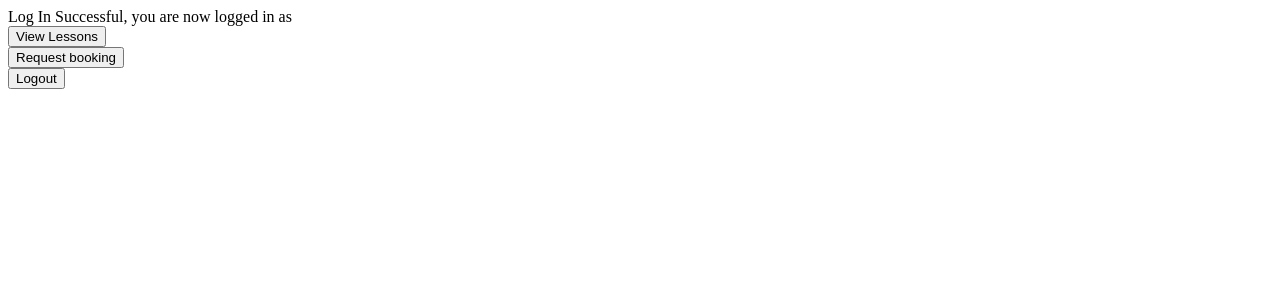
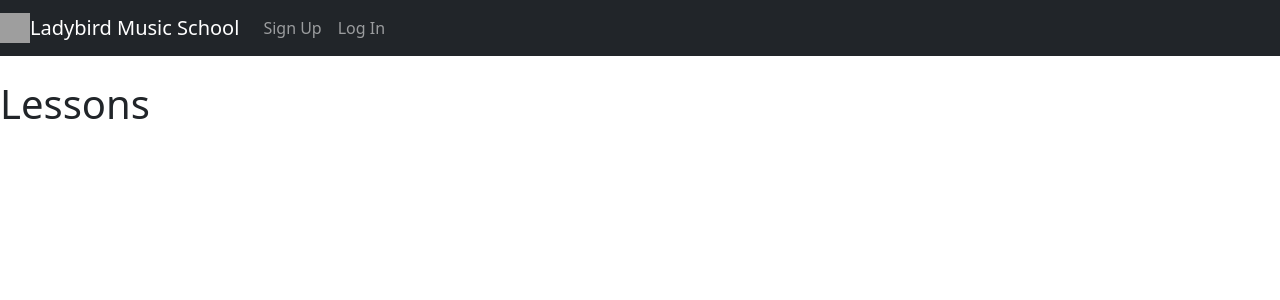
Before and after one commit to Lutitious/SEG-small-project, a Django app: page /logged_in/ in a window 1280 px wide. Shown: the top 300 px of the page. Run offline with Django 4.2, Linux system fonts and the light colour scheme; data that the repository does not hold is empty; grey boxes are pictures that could not be loaded.

Commit message:
Feat: Add a header

```diff
--- a/lessons/templates/logged_in.html
+++ b/lessons/templates/logged_in.html
@@ -1,30 +1,21 @@
 <!DOCTYPE html>
 <html lang="en">
 <head>
-    <meta charset="UTF-8">
+    <!-- Required meta tags -->
+    <meta charset="utf-8">
+    <meta name="viewport" content="width=device-width, initial-scale=1, shrink-to-fit=no">
+
+    <!-- Bootstrap CSS -->
+    <link href="https://cdn.jsdelivr.net/npm/bootstrap@5.2.3/dist/css/bootstrap.min.css" rel="stylesheet" integrity="sha384-rbsA2VBKQhggwzxH7pPCaAqO46MgnOM80zW1RWuH61DGLwZJEdK2Kadq2F9CUG65" crossorigin="anonymous">
+
     <title>Logged In</title>
 </head>
 <body>
-<!--Specify which user is logged in from the django project-->
-    Log In Successful, you are now logged in as {{ user.username }}
 
 <!--Output the lesson list-->
     <br>
-    <button id="view_lessons">View Lessons</button>
-    <button id="hide_lessons" style="display: none">Hide Lessons</button>
-    <script>
-        document.getElementById("view_lessons").onclick = function() {
-            document.getElementById("lessons").style.display = "block";
-            document.getElementById("view_lessons").style.display = "none";
-            document.getElementById("hide_lessons").style.display = "block";
-        };
-        document.getElementById("hide_lessons").onclick = function() {
-            document.getElementById("lessons").style.display = "none";
-            document.getElementById("view_lessons").style.display = "block";
-            document.getElementById("hide_lessons").style.display = "none";
-        };
-    </script>
-    <div id="lessons" style="display: none">
+
+    <div id="lessons" class="field-list">
         <h1>Lessons</h1>
         <ul>
             {% for lesson in lesson_list %}
@@ -32,15 +23,5 @@
             {% endfor %}
         </ul>
     </div>
-<!--Add a button to make a booking request-->
-    <form action = "{% url 'request_booking' %}" method="post">
-        {% csrf_token %}
-        <input type="submit" value="Request booking">
-    </form>
-<!--Add a button to logout the user-->
-    <form action="{% url 'log_out' %}" method="post">
-        {% csrf_token %}
-        <input type="submit" value="Logout">
-    </form>
 </body>
 </html>
--- /dev/null
+++ b/lessons/templates/main.html
@@ -0,0 +1,42 @@
+<!DOCTYPE html>
+<html lang="en">
+<head>
+    <meta charset="UTF-8">
+</head>
+<body>
+<nav class="navbar navbar-expand-lg navbar-dark bg-dark">
+    <img src="http://clipart-library.com/images/yckAg4Gzi.png" width="30" height="30" class="d-inline-block align-top" alt="">
+    <a class="navbar-brand" href="{% url 'index' %}">Ladybird Music School</a>
+    <button class="navbar-toggler" type="button" data-toggle="collapse" data-target="#navbarSupportedContent" aria-controls="navbarSupportedContent" aria-expanded="false" aria-label="Toggle navigation">
+        <span class="navbar-toggler-icon"></span>
+    </button>
+
+    <div class="collapse navbar-collapse" id="navbarSupportedContent">
+        <ul class="navbar-nav mr-auto">
+            {% if request.user.is_authenticated %}
+                <li class="nav-item">
+                    <a class="nav-link" href="{% url 'logged_in' %}">View Lessons</a>
+                </li>
+                <li class="nav-item">
+                    <a class="nav-link" href="{% url 'request_booking' %}">Request Booking</a>
+                </li>
+                <li class="nav-item">
+                    <a class="nav-link" href="{% url 'log_out' %}">Log Out</a>
+                </li>
+            {% else %}
+                <li class="nav-item">
+                    <a class="nav-link" href="{% url 'sign_up' %}">Sign Up</a>
+                </li>
+                <li class="nav-item">
+                    <a class="nav-link" href="{% url 'log_in' %}">Log In</a>
+                </li>
+            {% endif %}
+        </ul>
+    </div>
+</nav>
+{% with name as sub_template %}
+    {% include sub_template %}
+{% endwith %}
+
+</body>
+</html>
--- a/lessons/views.py
+++ b/lessons/views.py
@@ -1,13 +1,13 @@
 from django.contrib.auth import authenticate, login, logout
 from django.shortcuts import render, redirect
-from .models import MusicStudentUser, Lesson, Enrolment
+from .models import MusicStudentUser, Lesson, Request, Enrolment
 from lessons.forms import LogInForm, SignUpForm, RequestBookingForm
 from django.contrib import messages
 from django.shortcuts import render
 
 
 def index(request):
-    return render(request, 'index.html')
+    return render(request, 'main.html', context={"name": 'index.html'})
 
 
 def sign_up(request):
@@ -21,16 +21,17 @@ def sign_up(request):
             messages.add_message(request, messages.ERROR, 'sign up failed')
     else:
         form = SignUpForm()
-    return render(request, 'sign_up.html', {'form': form})
+    return render(request, 'main.html', context={"name": 'sign_up.html', 'form': form})
 
 
 def logged_in(request):
     # Specify which lessons are available to the user using enrolments
     lesson_list = []
     for enrolment in Enrolment.objects.filter(student__username=request.user.username).all():
-        lesson_list.append('Lesson: ' + enrolment.lesson.__str__() + ' - Teacher: ' + enrolment.lesson.teacher.__str__() + ' - Date: ' + enrolment.lesson.date.__str__() + ' - Time: ' + enrolment.lesson.time.__str__() + ' - Duration: ' + enrolment.lesson.duration.__str__() + ' - Price: $' + enrolment.lesson.price.__str__())
+        lesson_list.append(
+            'Lesson: ' + enrolment.lesson.__str__() + ' - Teacher: ' + enrolment.lesson.teacher.__str__() + ' - Date: ' + enrolment.lesson.date.__str__() + ' - Time: ' + enrolment.lesson.time.__str__() + ' - Duration: ' + enrolment.lesson.duration.__str__() + ' - Price: $' + enrolment.lesson.price.__str__())
     print(lesson_list)
-    return render(request, 'logged_in.html', {'lesson_list': lesson_list})
+    return render(request, 'main.html', context={"name": 'logged_in.html', 'lesson_list': lesson_list})
 
 
 def log_in(request):
@@ -46,21 +47,21 @@ def log_in(request):
             else:
                 messages.add_message(request, messages.ERROR, 'Invalid username or password')
     form = LogInForm()
-    return render(request, 'log_in.html', {'form': form})
+    return render(request, 'main.html', context={"name": 'log_in.html', 'form': form})
 
 
 def log_out(request):
     logout(request)
     return redirect('index')
 
+
 def request_booking(request):
-    if request.method == 'POST':
-        form = RequestBookingForm(request.POST)
-        if form.is_valid():
-            Enrolment = form.save(commit=False)
-            Enrolment.student = request.user
-            Enrolment.save()
-            return render(request, "booking_confirmation.html", {'lesson': Enrolment.lesson, 'student': request.user})
-        else:
-            form = RequestBookingForm()
-        return render(request, 'request_booking.html', {'form': form})
+    form = RequestBookingForm(request.POST)
+    if form.is_valid():
+        Request = form.save(commit=False)
+        Request.student = request.user
+        Request.save()
+        return render(request, 'main.html', context={"name": 'booking_confirmation.html','lesson': request, 'student': request.user})
+    else:
+        form = RequestBookingForm()
+    return render(request, 'main.html', context={"name": 'request_booking.html', 'form': form})
```
Also changed, not shown: lessons/templates/booking_confirmation.html (+8 -3 lines), lessons/templates/index.html (+3 -14 lines), lessons/templates/log_in.html (+7 -1 lines), lessons/templates/request_booking.html (+7 -1 lines), lessons/templates/sign_up.html (+7 -1 lines).
